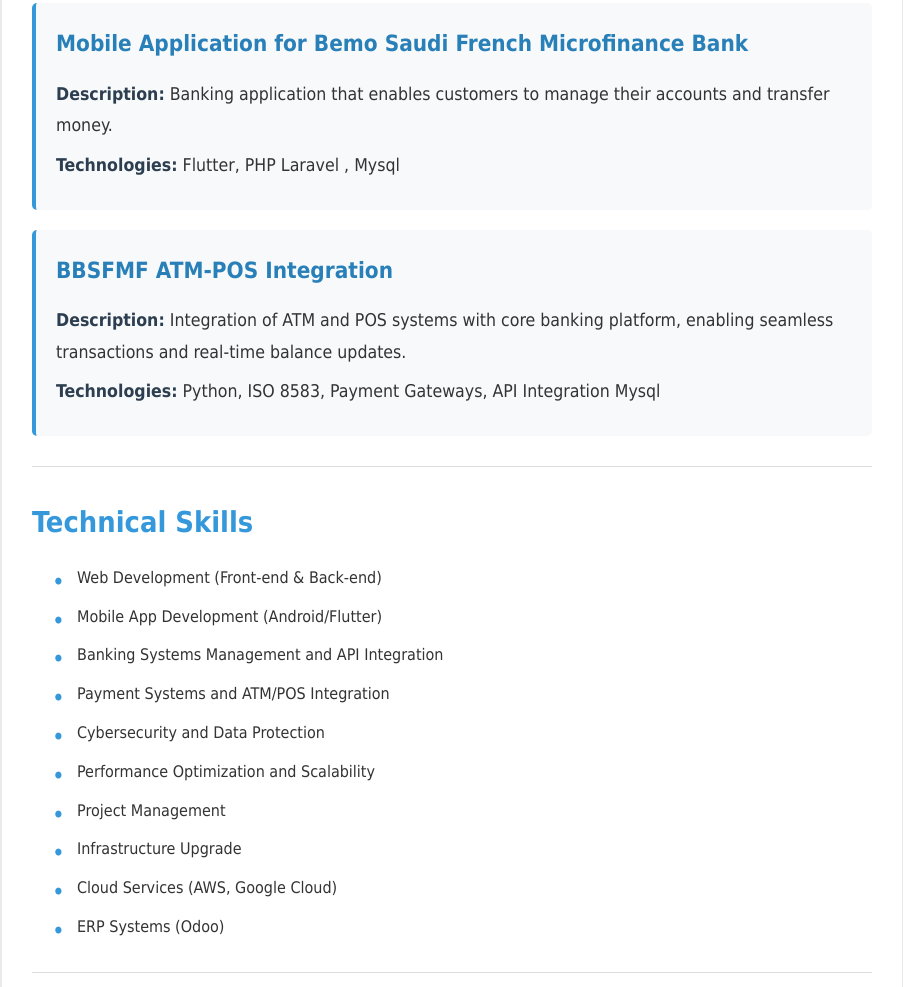
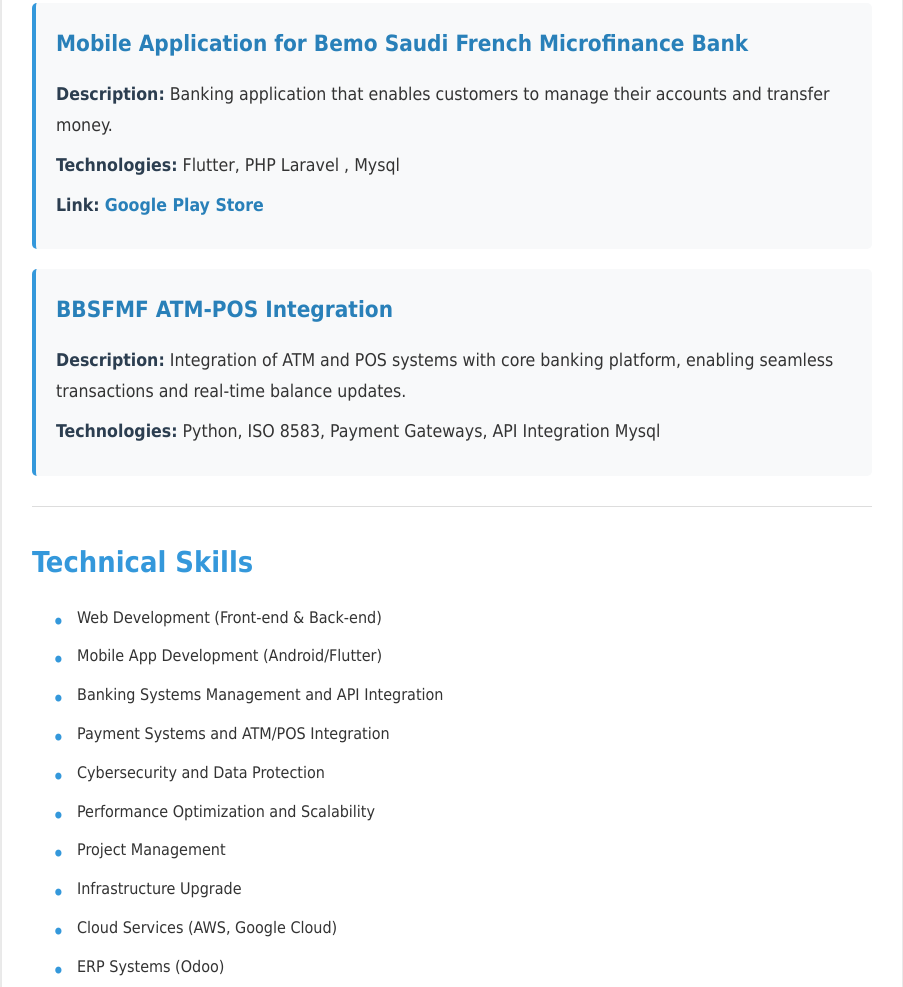
Before and after one commit to alimhanna1991/alimhanna1991.github.io, a plain HTML site: page index.html in a window 1280 px wide. Shown: the part 1718-2705 px from the top of the page, without its empty margins (188-1091 px from the left). Drawn offline with Linux system fonts and the light colour scheme.

Commit message:
Update 3 index.html

```diff
--- a/index.html
+++ b/index.html
@@ -212,6 +212,8 @@
             <h3>Mobile Application for Bemo Saudi French Microfinance Bank</h3>
             <p><strong>Description:</strong> Banking application that enables customers to manage their accounts and transfer money.</p>
             <p><strong>Technologies:</strong> Flutter, PHP Laravel , Mysql</p>
+            <p><strong>Link:</strong> <a href="https://play.google.com/store/apps/details?id=com.bbsfmf.tamwelonline" class="project-link" target="_blank">Google Play Store</a></p>
+
         </div>
 
         <div class="project">
```
